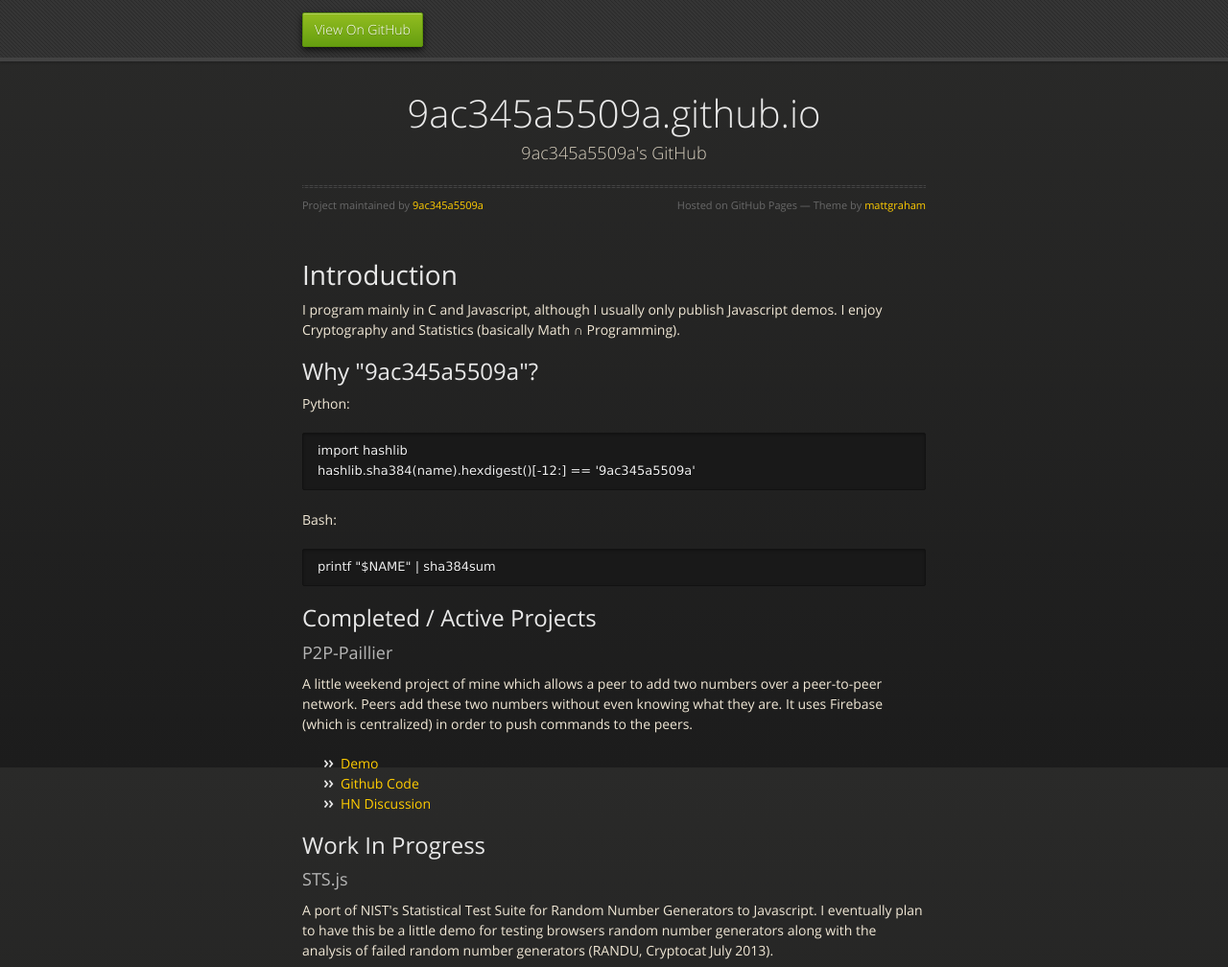
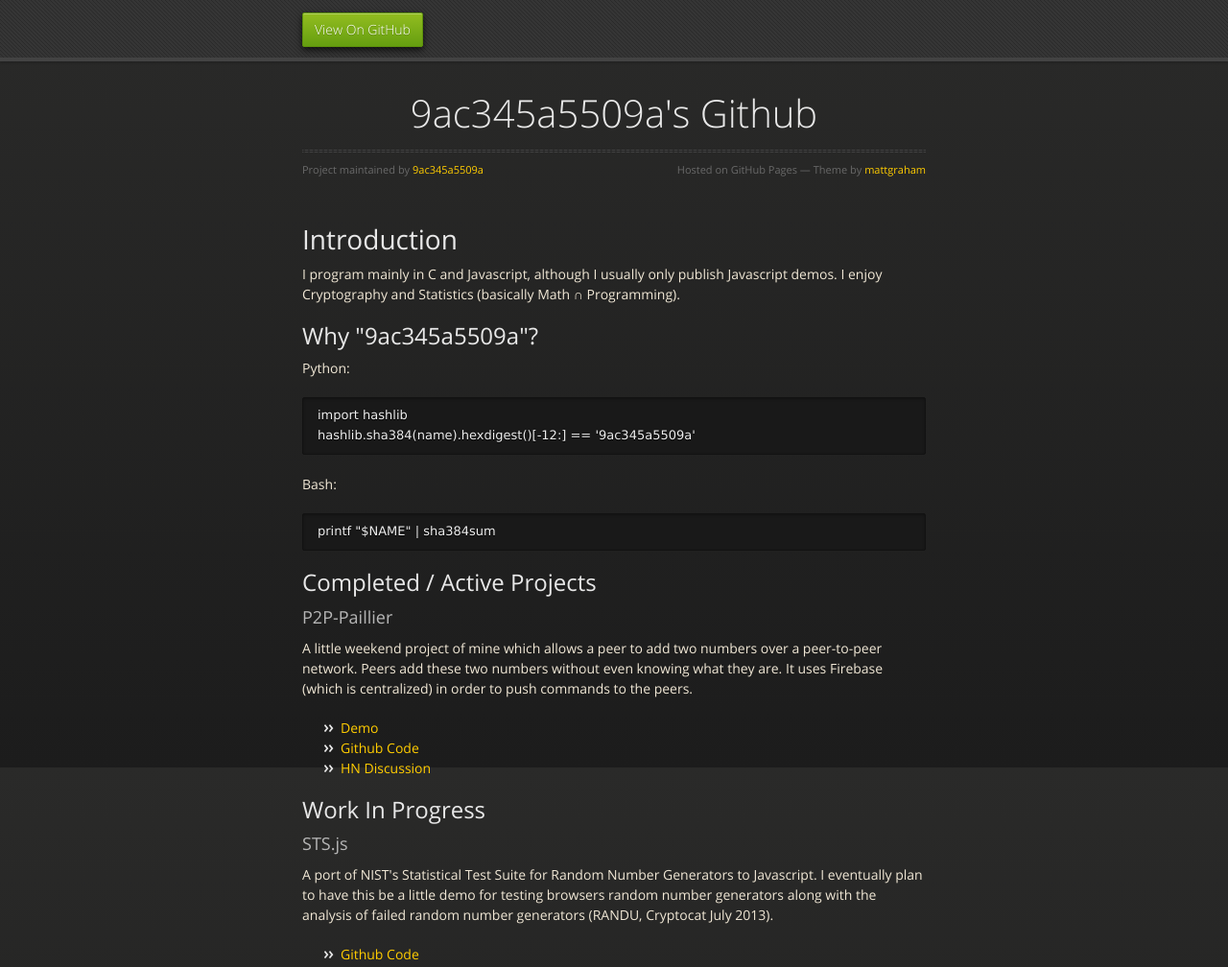
Before and after one commit to 9ac345a5509a/9ac345a5509a.github.io, a plain HTML site: page index.html in a window 1280 px wide. Shown: the top 1008 px of the page at 96% size. Drawn offline with nearby package versions, Linux system fonts and the light colour scheme.

Commit message:
Replace master branch with page content via GitHub

```diff
--- a/index.html
+++ b/index.html
@@ -3,7 +3,7 @@
   <head>
     <meta charset="utf-8">
     <meta http-equiv="X-UA-Compatible" content="chrome=1">
-    <title>9ac345a5509a.github.io by 9ac345a5509a</title>
+    <title>9ac345a5509a's Github by 9ac345a5509a</title>
     <link rel="stylesheet" href="stylesheets/styles.css">
     <link rel="stylesheet" href="stylesheets/pygment_trac.css">
     <script src="https://ajax.googleapis.com/ajax/libs/jquery/1.7.1/jquery.min.js"></script>
@@ -28,8 +28,8 @@
 
       <section>
         <div id="title">
-          <h1>9ac345a5509a.github.io</h1>
-          <p>9ac345a5509a's GitHub</p>
+          <h1>9ac345a5509a's Github</h1>
+          <p></p>
           <hr>
           <span class="credits left">Project maintained by <a href="https://github.com/9ac345a5509a">9ac345a5509a</a></span>
           <span class="credits right">Hosted on GitHub Pages &mdash; Theme by <a href="https://twitter.com/michigangraham">mattgraham</a></span>
--- a/params.json
+++ b/params.json
@@ -1 +1 @@
-{"name":"9ac345a5509a.github.io","tagline":"9ac345a5509a's GitHub","body":"# Introduction\r\n\r\nI program mainly in C and Javascript, although I usually only publish Javascript demos. I enjoy Cryptography and Statistics (basically Math ∩ Programming).\r\n\r\n## Why \"9ac345a5509a\"?\r\n\r\nPython:\r\n\r\n    import hashlib\r\n    hashlib.sha384(name).hexdigest()[-12:] == '9ac345a5509a'\r\n\r\nBash:\r\n\r\n    printf \"$NAME\" | sha384sum \r\n\r\n## Completed / Active Projects\r\n\r\n### P2P-Paillier\r\n\r\nA little weekend project of mine which allows a peer to add two numbers over a peer-to-peer network. Peers add these two numbers without even knowing what they are. It uses Firebase (which is centralized) in order to push commands to the peers.\r\n\r\n* [Demo](http://9ac345a5509a.github.io/p2p-paillier/)\r\n* [Github Code](http://github.com/9ac345a5509a/p2p-paillier/)\r\n* [HN Discussion](http://news.ycombinator.com/item?id=6159835)\r\n\r\n## Work In Progress\r\n\r\n### STS.js\r\n\r\nA port of NIST's Statistical Test Suite for Random Number Generators to Javascript. I eventually plan to have this be a little demo for testing browsers random number generators along with the analysis of failed random number generators (RANDU, Cryptocat July 2013).\r\n\r\n* [Github Code](http://github.com/9ac345a5509a/sts.js/)","google":"","note":"Don't delete this file! It's used internally to help with page regeneration."}
+{"name":"9ac345a5509a's Github","tagline":"","body":"# Introduction\r\n\r\nI program mainly in C and Javascript, although I usually only publish Javascript demos. I enjoy Cryptography and Statistics (basically Math ∩ Programming).\r\n\r\n## Why \"9ac345a5509a\"?\r\n\r\nPython:\r\n\r\n    import hashlib\r\n    hashlib.sha384(name).hexdigest()[-12:] == '9ac345a5509a'\r\n\r\nBash:\r\n\r\n    printf \"$NAME\" | sha384sum \r\n\r\n## Completed / Active Projects\r\n\r\n### P2P-Paillier\r\n\r\nA little weekend project of mine which allows a peer to add two numbers over a peer-to-peer network. Peers add these two numbers without even knowing what they are. It uses Firebase (which is centralized) in order to push commands to the peers.\r\n\r\n* [Demo](http://9ac345a5509a.github.io/p2p-paillier/)\r\n* [Github Code](http://github.com/9ac345a5509a/p2p-paillier/)\r\n* [HN Discussion](http://news.ycombinator.com/item?id=6159835)\r\n\r\n## Work In Progress\r\n\r\n### STS.js\r\n\r\nA port of NIST's Statistical Test Suite for Random Number Generators to Javascript. I eventually plan to have this be a little demo for testing browsers random number generators along with the analysis of failed random number generators (RANDU, Cryptocat July 2013).\r\n\r\n* [Github Code](http://github.com/9ac345a5509a/sts.js/)","google":"","note":"Don't delete this file! It's used internally to help with page regeneration."}
```
